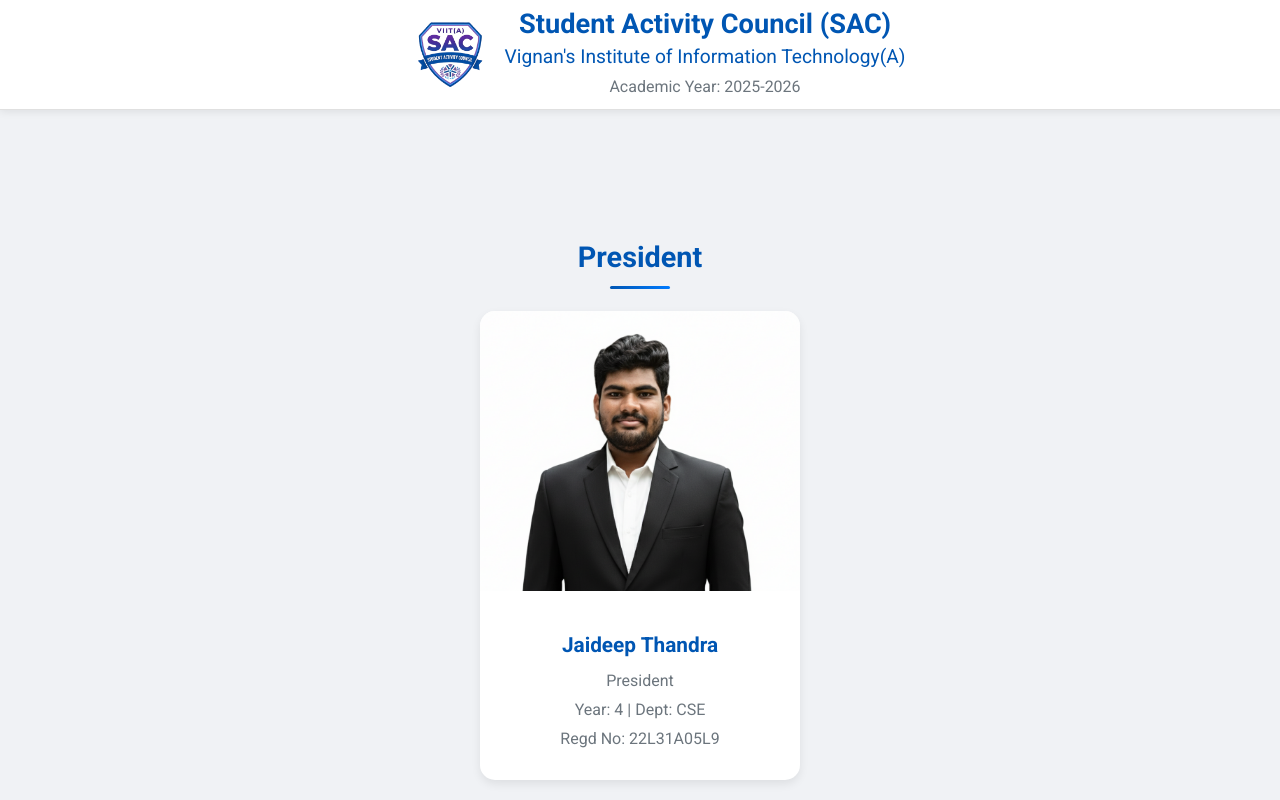
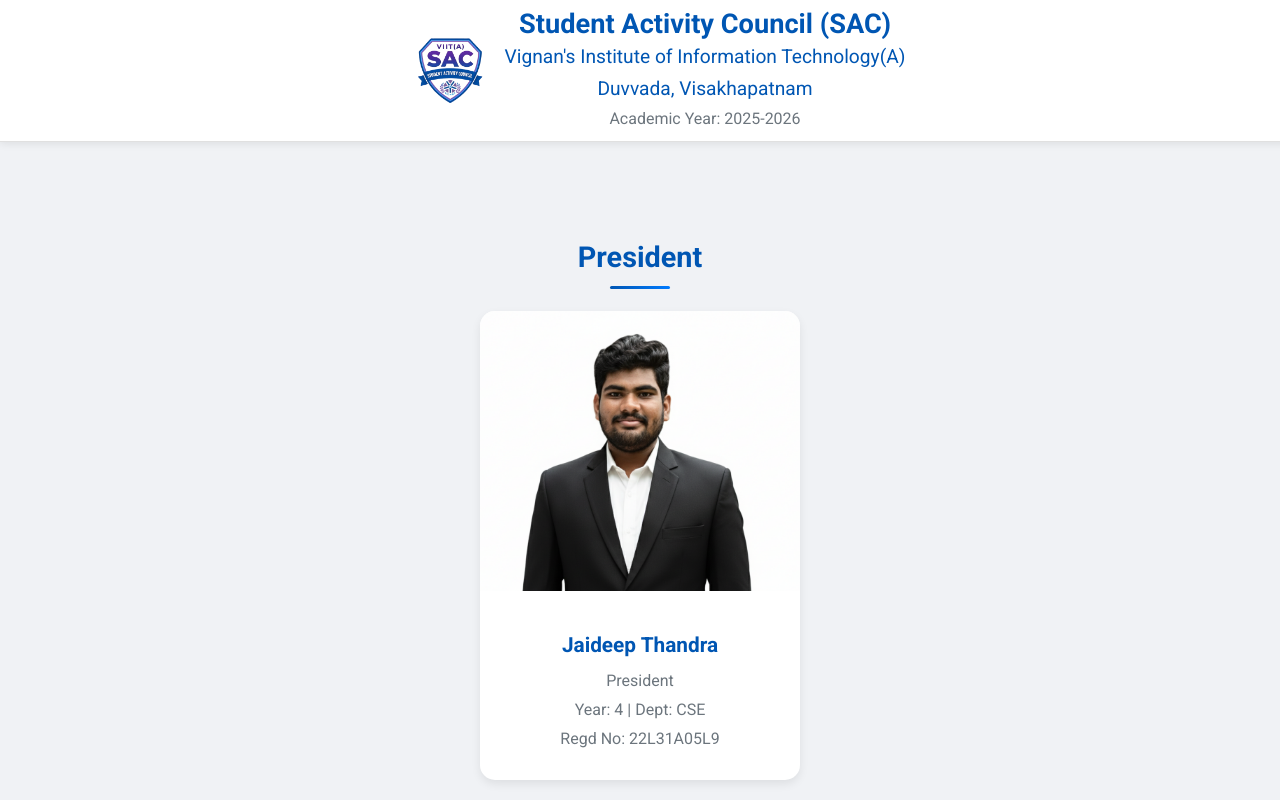
Before and after one commit to Jaideepthandra/vsac.viit, a React (Vite) app: page / in a window 1280 px wide. Shown: the top 800 px of the page. Built offline with nearby package versions, Linux system fonts and the light colour scheme.

Commit message:
Shyam Pic added

```diff
--- a/src/App.jsx
+++ b/src/App.jsx
@@ -51,6 +51,7 @@
                 <div className="header-text">
                     <h1>Student Activity Council (SAC)</h1>
                     <h2>Vignan's Institute of Information Technology(A)</h2>
+                    <h2>Duvvada, Visakhapatnam</h2>
                     <h3>Academic Year: 2025-2026</h3>
                 </div>
             </header>
```
Also changed, not shown: public/Shyam.jpg (added).
